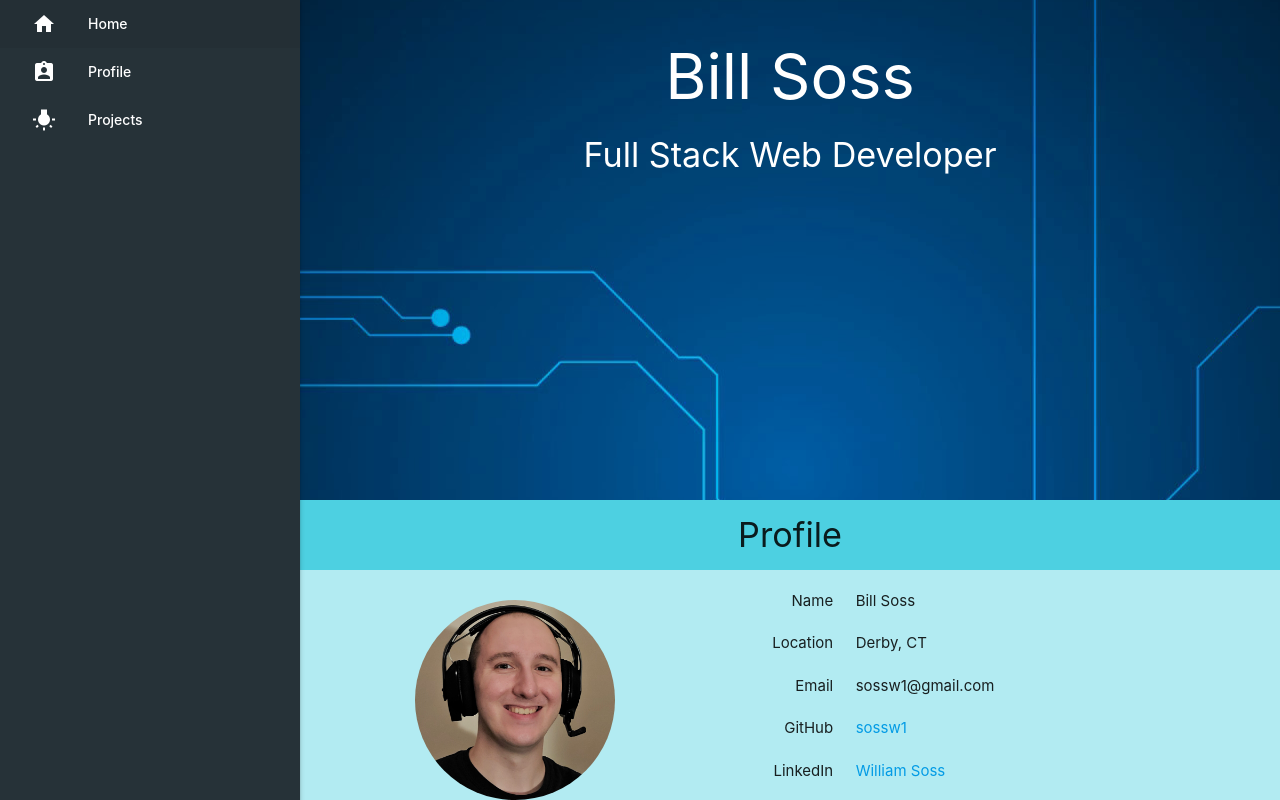
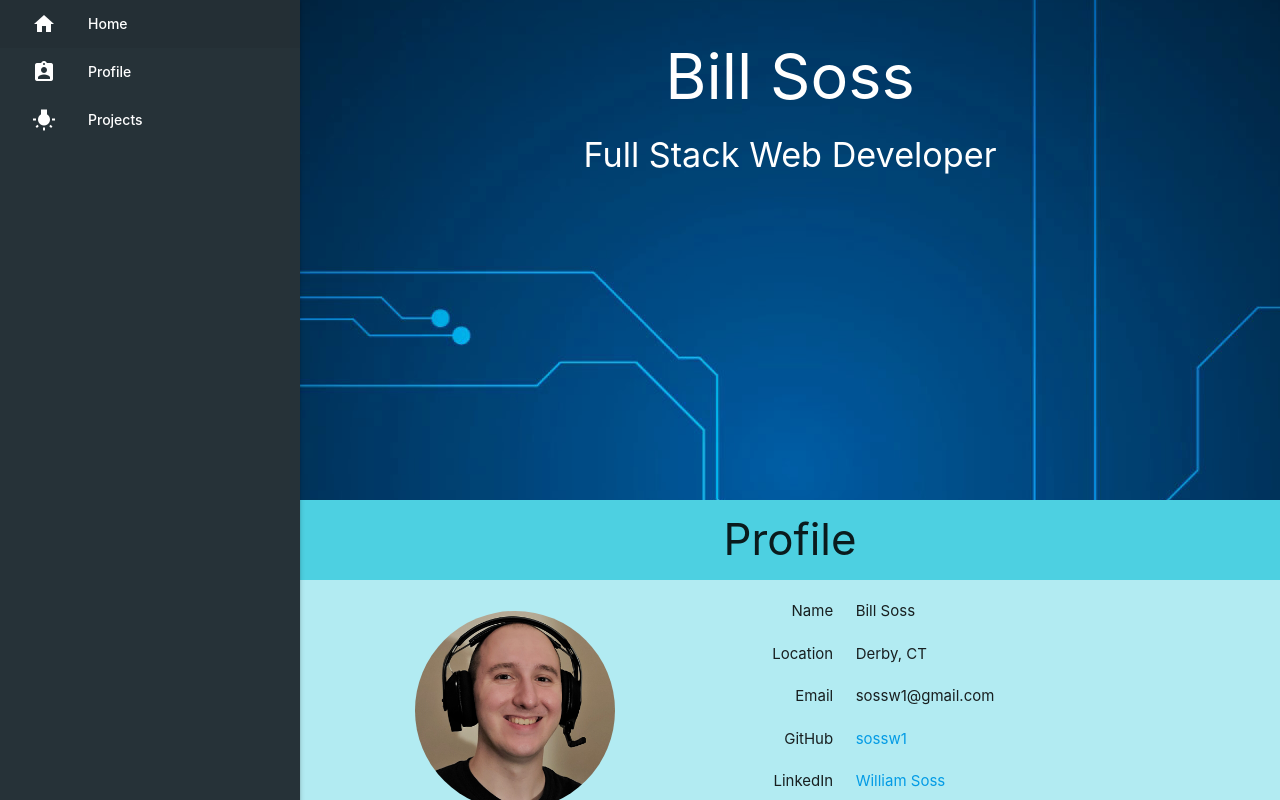
Before and after one commit to sossw1/React-Portfolio, a React (Create React App) app: page / in a window 1280 px wide. Shown: the top 800 px of the page. Built offline with nearby package versions, Linux system fonts and the light colour scheme.

Commit message:
Section title larger,

```diff
--- a/src/components/Section.js
+++ b/src/components/Section.js
@@ -4,9 +4,9 @@ import Row from './Row';
 function Section(props) {
   return (
     <section id={props.id} className={props.color + ' lighten-4'}>
-      <h4 className={'center-align section-title ' + props.color + ' lighten-2'}>
+      <h3 className={'center-align section-title ' + props.color + ' lighten-2'}>
         {props.title}
-      </h4>
+      </h3>
       <Row>
         {props.children}
       </Row>
```
